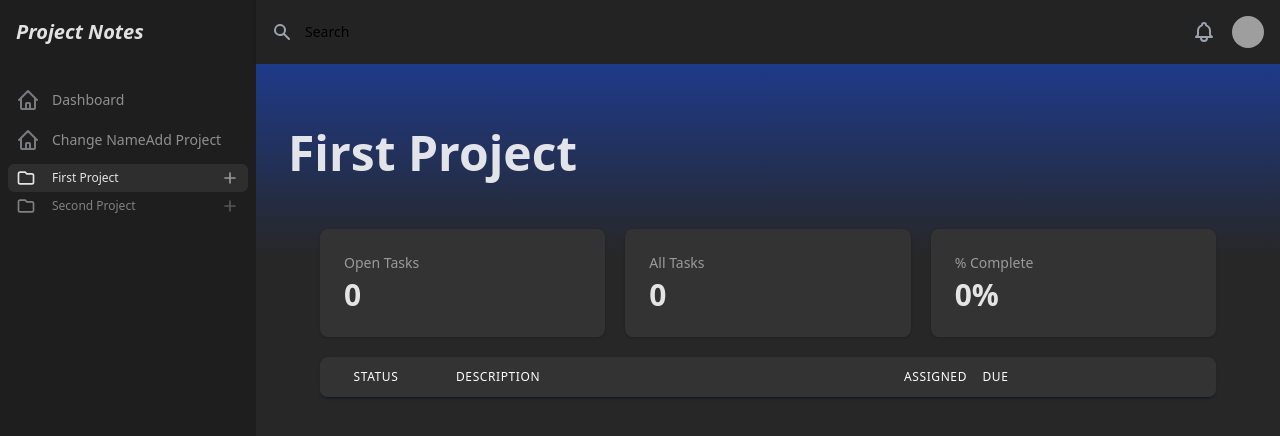
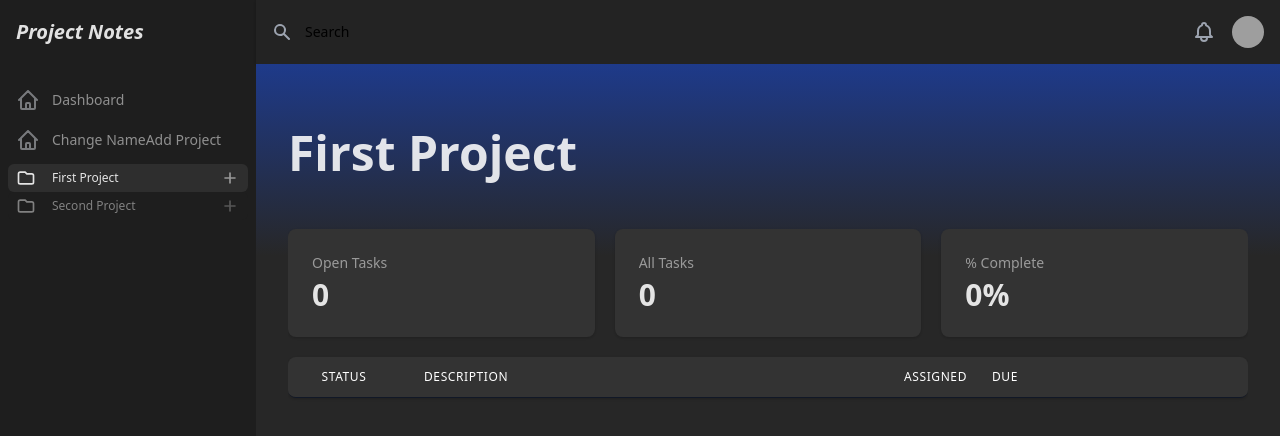
Before and after one commit to jberns/notes, a Next.js app: page /projects/1 in a window 1280 px wide. Shown: the top 436 px of the page. Built offline with nearby package versions, Linux system fonts and the light colour scheme; grey boxes are pictures that could not be loaded.

Commit message:
cleaned up table layout

```diff
--- a/components/ContextMenu.tsx
+++ b/components/ContextMenu.tsx
@@ -1,5 +1,3 @@
-import { matchSorter } from "match-sorter";
-import { useEffect, useState } from "react";
 import { DP } from "./Dark";
 
 export interface ISelectMenuProps {
--- a/components/EditableBlockClass.tsx
+++ b/components/EditableBlockClass.tsx
@@ -233,17 +233,6 @@ export class EditableBlock extends React.Component<
     });
   }
 
-  closeSelectMenuHandler = (action: "none" | "blur") => {
-    if (action !== "blur") {
-      this.contentEditable.current?.focus();
-    }
-
-    this.setState({
-      selectMenuIsOpen: false,
-      htmlBackup: "",
-    });
-  };
-
   openContextMenuHandler(e: React.MouseEvent) {
     e.preventDefault();
     this.closeSelectMenuHandler("blur");
@@ -265,6 +254,17 @@ export class EditableBlock extends React.Component<
       contextMenuPosition: { x: x - positionX, y: y + scrollY - positionY },
     });
   }
+
+  closeSelectMenuHandler = (action: "none" | "blur") => {
+    if (action !== "blur") {
+      this.contentEditable.current?.focus();
+    }
+
+    this.setState({
+      selectMenuIsOpen: false,
+      htmlBackup: "",
+    });
+  };
 
   closeContextMenuHandler = () => {
     // this.contentEditable.current?.focus();
@@ -289,6 +289,7 @@ export class EditableBlock extends React.Component<
     ) => ({
       userSelect: "none",
       ...draggableStyle,
+      marginTop: "10px"
     });
 
     // TODO 2. Create edit menu on highlight
@@ -336,7 +337,7 @@ export class EditableBlock extends React.Component<
                       snapshot.isDragging,
                       provided.draggableProps.style
                     )}
-                    className={`mt-2 group`}
+                    className="group"
                     onContextMenu={this.openContextMenuHandler}
                     // onBlur={(e) => {
                     //! Can't use onBlur handler because it closes the menu before an action is fired
--- a/pages/projects/[projectId].tsx
+++ b/pages/projects/[projectId].tsx
@@ -43,7 +43,7 @@ const ProjectPage: Page = () => {
 
         <div className='flex flex-col'>
           <div className='z-10 py-4 overflow-x-auto'>
-            <div className='inline-block min-w-full align-middle sm:px-6 lg:px-8'>
+            <div className='inline-block min-w-full align-middle'>
               <StatsCardGrid>
                 <StatsCard
                   title='Open Tasks'
```
